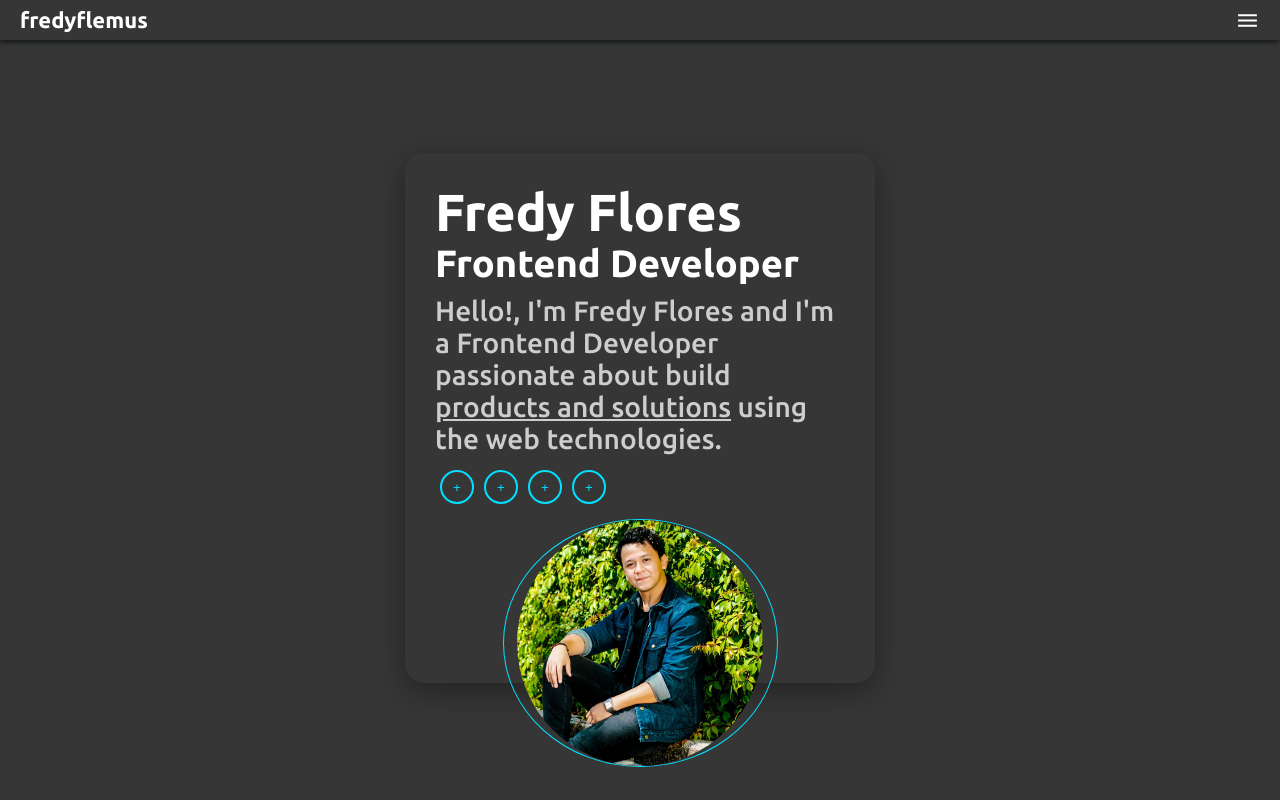
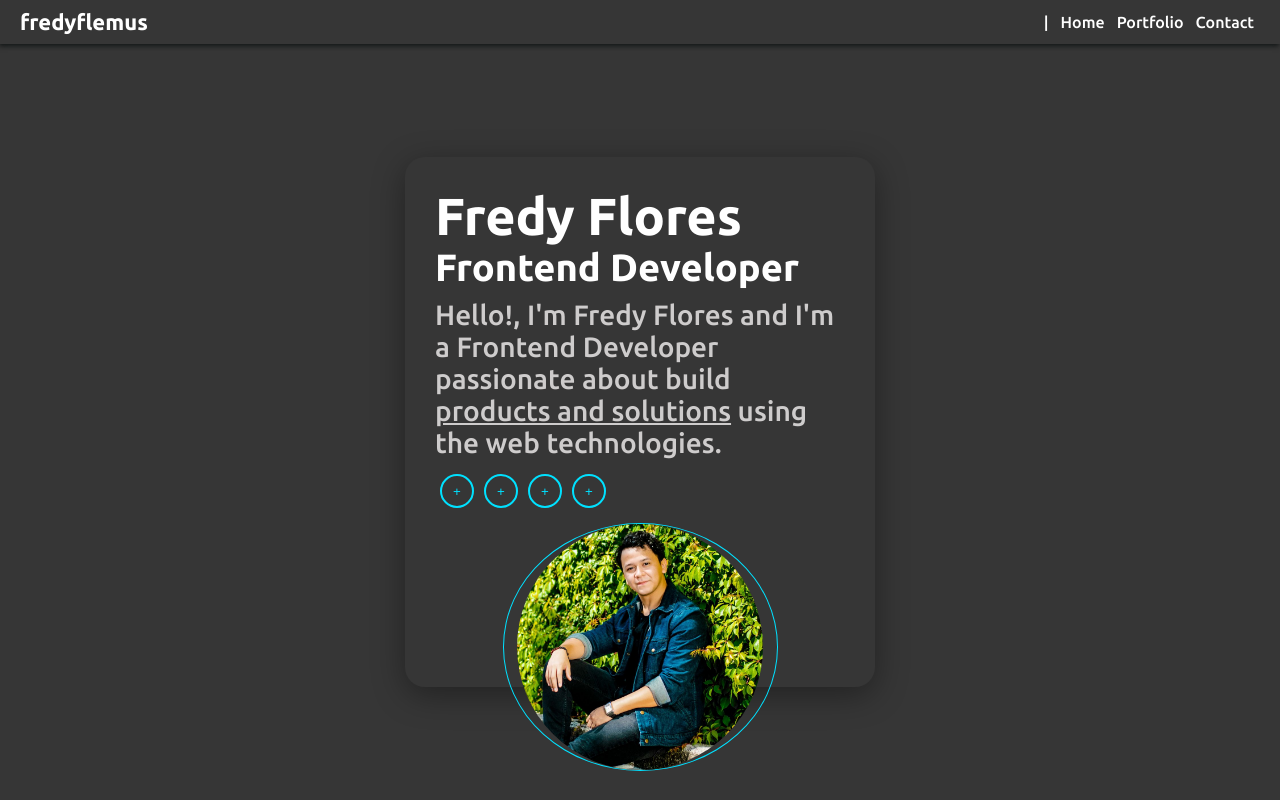
Before and after one commit to fredydlemus/myPage, a React app: page / in a window 1280 px wide. Built offline with nearby package versions, Linux system fonts and the light colour scheme.

Commit message:
minor fixes

```diff
--- a/src/components/Header.jsx
+++ b/src/components/Header.jsx
@@ -1,7 +1,6 @@
 import React from 'react';
 import {Link} from 'react-router-dom';
 import '../styles/Header.scss';
-
 import { MdMenu } from "react-icons/md";
 
 
@@ -15,9 +14,11 @@ const Header = () => {
 
             </div>
             <MdMenu
+                className="MenuIcon"
                 size='25px'
             />
-            {/* <nav className='Header_navbar'>
+            {
+                <nav className='Header_navbar'>
                 <ul>
                     <li>|</li>
                     <li>
@@ -30,7 +31,8 @@ const Header = () => {
                         <Link to="/contact">Contact</Link>
                     </li>
                 </ul>
-            </nav> */}
+            </nav>
+            }
         </nav>
     );
 }
--- a/src/styles/Header.scss
+++ b/src/styles/Header.scss
@@ -46,4 +46,12 @@
       }
     }
   }
+  @media screen and (min-width: 768px) {
+    &_navbar{
+      display: block;
+    }
+    .MenuIcon{
+      display: none;
+    }
+  }
 }
```
